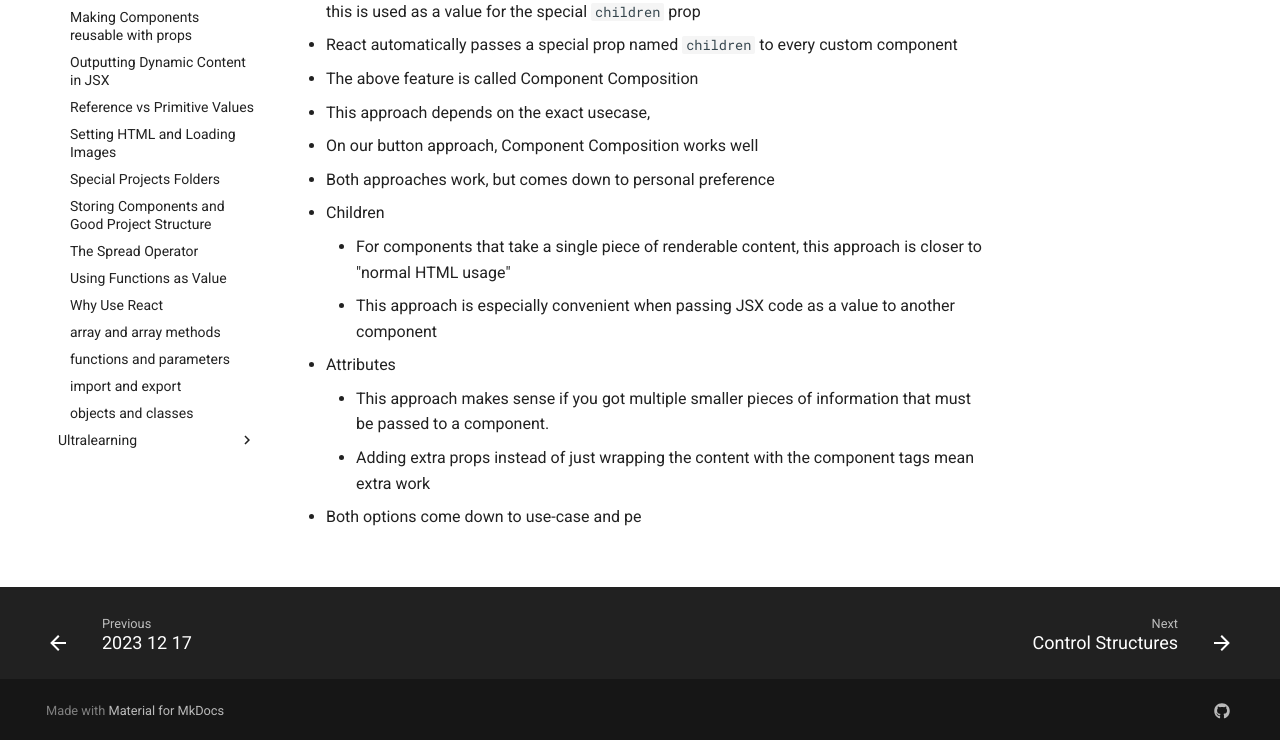
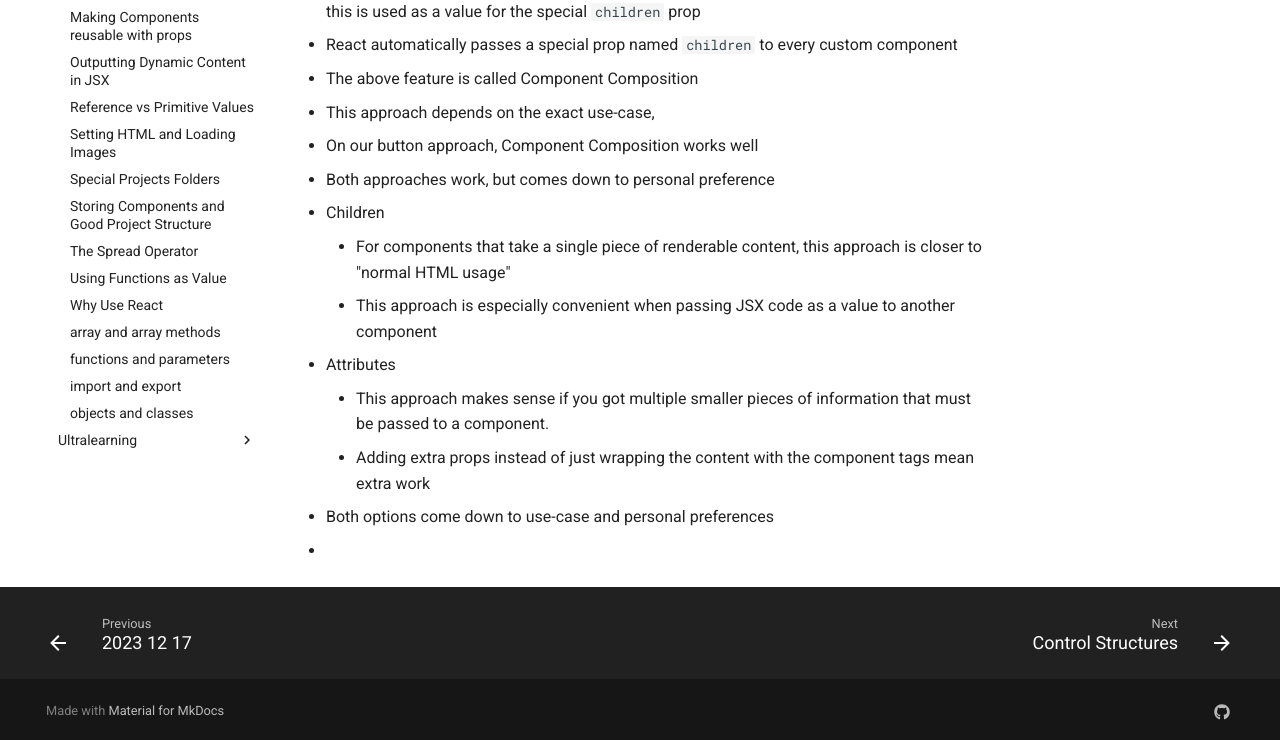
Before and after one commit to liamfrazer/software-engineer-journey, an MkDocs documentation site: the page built from docs/Learning/The Complete React Guide/Component Composition - The Special Children Prop.md, in a window 1280 px wide and 1143 px high. Shown: the part 400-1140 px from the top of the window. Built offline with MkDocs 1.6.1 and Material for MkDocs 9.7.7, drawn with Linux system fonts in a browser that asks for light colours; comment, search, counter and statistics services are not loaded.

Commit message:
vault backup: 2023-12-17 11:32:39

```diff
--- a/docs/Learning/The Complete React Guide/Component Composition - The Special Children Prop.md
+++ b/docs/Learning/The Complete React Guide/Component Composition - The Special Children Prop.md
@@ -18,7 +18,7 @@ tags:
 
 
 * The above feature is called Component Composition
-* This approach depends on the exact usecase,
+* This approach depends on the exact use-case,
 * On our button approach, Component Composition works well
 * Both approaches work, but comes down to personal preference
 
@@ -29,4 +29,5 @@ tags:
 	* This approach makes sense if you got multiple smaller pieces of information that must be passed to a component.
 	* Adding extra props instead of just wrapping the content with the component tags mean extra work
 
-* Both options come down to use-case and pe
+* Both options come down to use-case and personal preferences
+*
```
